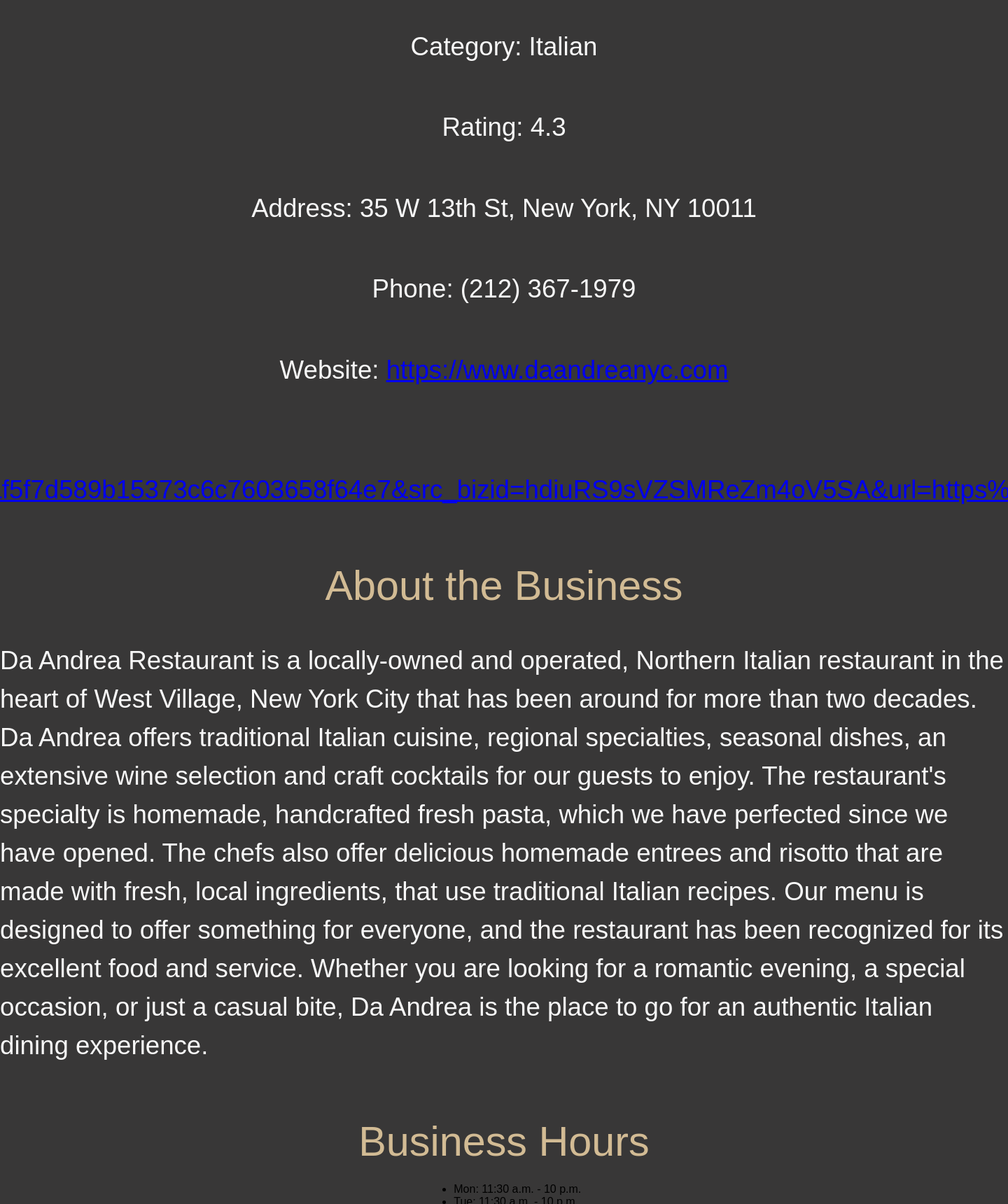
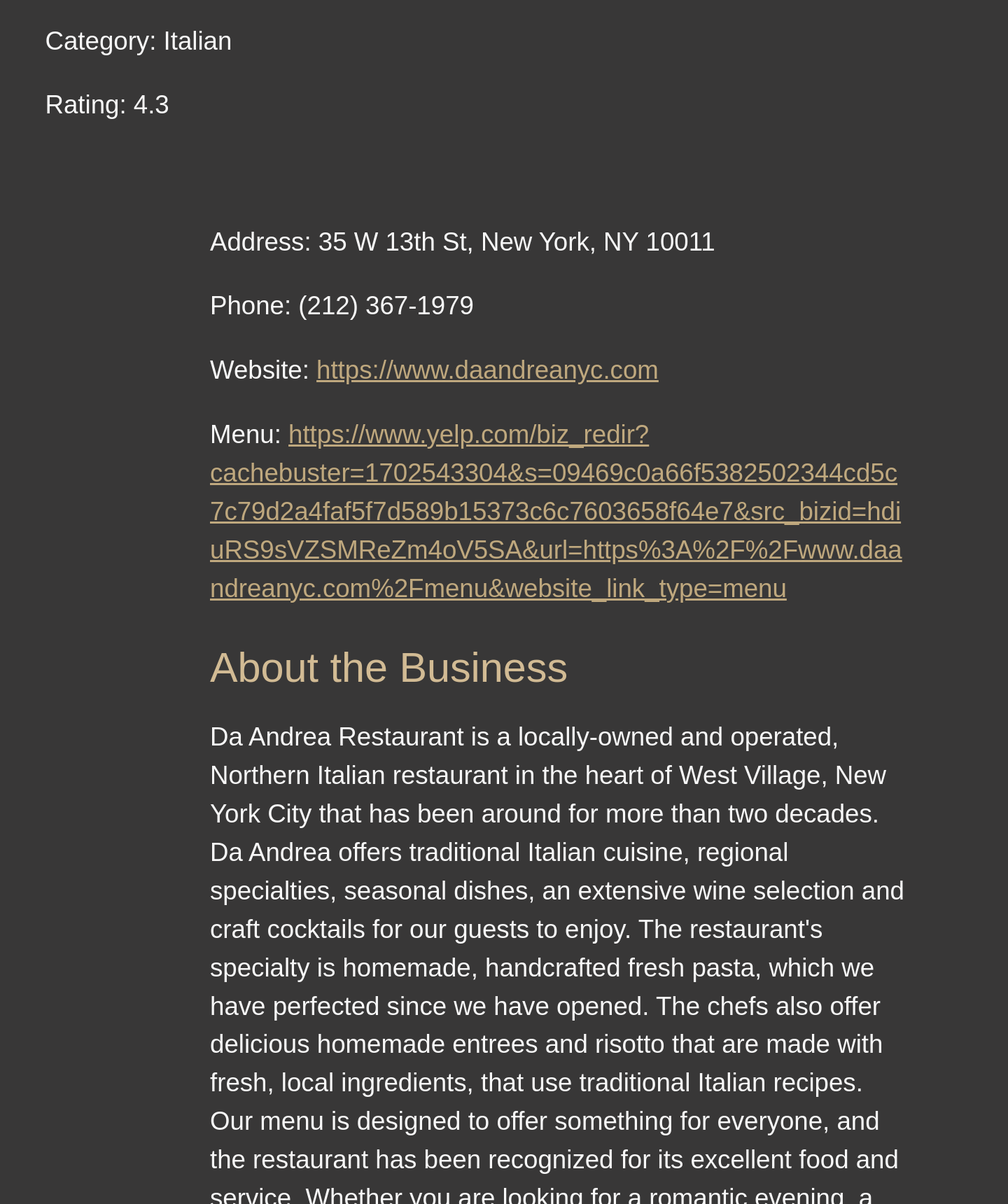
Before and after one commit to jaimemendieta/Py-Django-Final, a Django app: page /results/5/ in a window 1440 px wide; the page is wider, and only the part inside the window is pictured. Shown: the part 200-1920 px from the top of that part at 70% size. Run offline with Django 4.2, Linux system fonts and the light colour scheme; data comes from the database, SQL or seed files in the repository; some web fonts are replaced.

Commit message:
Update CSS

```diff
--- a/final/scraper/static/css/styles.css
+++ b/final/scraper/static/css/styles.css
@@ -78,13 +78,36 @@
     font-style: normal;
 }
 
+a {
+    color: var(--secondary-color);
+    overflow-wrap: break-word;
+}
+
+li {
+    color: #f8f8f8;
+    font-size: var(--font-med);
+}
+
+li:not(:last-child) {
+    padding-bottom: 1.5em;
+}
+
+li::marker {
+    content: none;
+}
+
 .section {
-      display: flex;
-      flex-direction: column;
-      align-items: center;
-      width: 100%;
-      background-color: var(--main-background);
-      overflow: hidden;
+    display: flex;
+    flex-direction: column;
+    align-items: start;
+    width: 100%;
+    background-color: var(--main-background);
+    overflow: hidden;
+}
+
+.content {
+    margin-left: auto;
+    margin-right: auto;
 }
 
 .app-header {
@@ -127,6 +150,16 @@
     overflow: hidden;
 }
 
+.display-section {
+    display: flex;
+    width: 100%;
+    padding: 5em;
+}
+
+.display-section p {
+    max-width: 1000px;
+}
+
 .container__hero {
     position: relative;
     margin-left: 10%;
--- a/final/scraper/templates/display_data.html
+++ b/final/scraper/templates/display_data.html
@@ -19,12 +19,16 @@
 
 <main>
     <section class="section">
-        <h1>{{ business.name }}</h1>
-        <p><em>Category:</em> {{ business.category }}</p>
-        <p><em>Rating:</em> {{ business.rating }}</p>
+        <div class="content">
+            <h1>{{ business.name }}</h1>
+            <p><em>Category:</em> {{ business.category }}</p>
+            <p><em>Rating:</em> {{ business.rating }}</p>
+        </div>
+
     </section>
 
-    <section class="section">
+    <section class="section display-section">
+    <div class="content">
         <p><em>Address:</em> {{ business.address_line1 }}, {{ business.city }}, {{ business.state }} {{ business.zip_code }}</p>
         <p><em>Phone:</em> ({{ business.phone_area_code }}) {{ business.phone_number }}</p>
         <p><em>Website:</em> <a href="{{ business.website_url }}">{{ business.website_url }}</a></p>
@@ -53,6 +57,7 @@
         {% empty %}
             <p>No comments available.</p>
         {% endfor %}
+    </div>
     </section>
 </main>
 </body>
```
